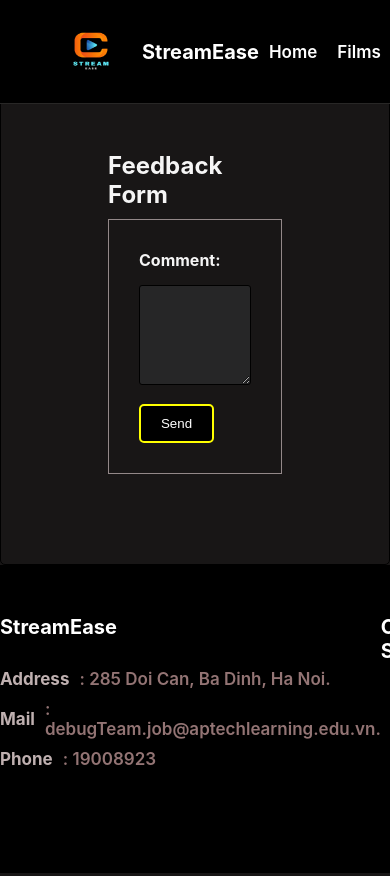
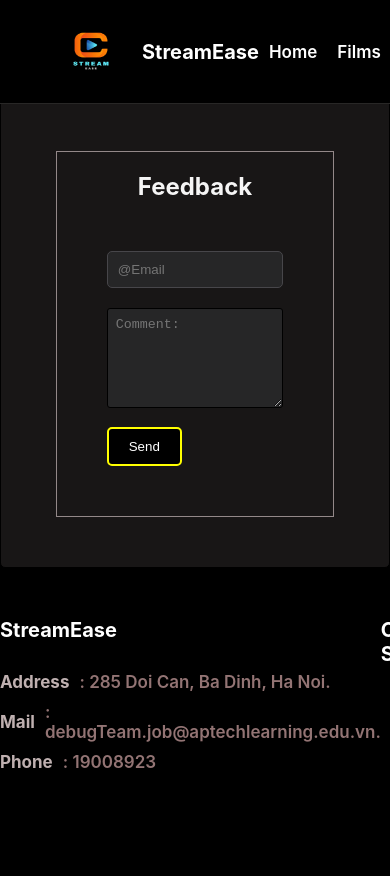
Before and after one commit to buihongson6203/TechWic2023, a React (Create React App) app: page /feedback in a window 390 px wide. Shown: the top 876 px of the page. Built offline with nearby package versions, Linux system fonts and the light colour scheme; the HTML template or start-up script is replaced by a standard one.

Commit message:
add new after at school

```diff
--- a/src/App.js
+++ b/src/App.js
@@ -3,7 +3,7 @@
 import Footer from "./Footer/Footer";
 import Header from "./Header/Header";
 import React from "react";
-import { BrowserRouter, Routes, Route, Link } from "react-router-dom";
+import { BrowserRouter, Routes, Route } from "react-router-dom";
 
 import About from "./About";
 import Films from "./film/Films";
--- a/src/Contact/Contact.css
+++ b/src/Contact/Contact.css
@@ -1,5 +1,5 @@
 body{
-  background-color: #181616;
+  background: #000;
 }
 .contact-us-container {
   padding: 40px;
@@ -7,17 +7,16 @@
   display: flex;
   gap: 20px;
   margin-top:150px;
-    padding-bottom: 150px;
 }
 
 .Contact{
-    border: 1px solid #000;
+  border: 1px solid #938889;
   width: 100%;
   padding: 20px;
 }
-  .input{
+.input input{
 
-    width: 45.3%;
+  width: 45.5%;
 }
 h2 {
   margin-bottom: 10px;
@@ -34,6 +33,7 @@
 p{
   color: #938889;
 }
+input,
 textarea {
   margin: 10px 0;
   padding: 10px;
@@ -63,7 +63,6 @@
   color: #000;
 }
 .Information{
-    border: 1px solid #514f4f;
   padding: 20px;
 }
 p{
@@ -122,3 +121,73 @@
   margin-right: 5px;
   background: yellow;
 }
+
+
+
+
+
+
+@media (max-width:450px){
+ .contact-us-container{
+  flex-direction: column;
+  margin-left: 0;
+  width: 490px;
+ }
+ iframe{
+  width: 410px;
+    height: 200px;
+ }
+ .Container{
+  width: 100%;
+ }
+ .feedback-container h2{
+  text-align: center;
+ }
+ h2{
+  text-align: center;
+ }
+ .input input{
+  width: 100%;
+ }
+ input, textarea{
+  width: 100%;
+ }
+  .Information{
+      width: 333px;
+  }
+}
+
+@media (max-width:768px){
+  .contact-us-container{
+    flex-direction: column;
+  }
+  iframe{
+    width: 100%;
+    height: 300px;
+
+  }
+  .input input{
+      width: 100%;
+  }
+  input, textarea{
+      width: 100%;
+  }
+}
+
+@media (max-width:991px){
+  .input input{
+      width: 100%;
+  }
+  input, textarea{
+      width: 100%;
+  }
+}
+
+@media (max-width:1147px){
+  .input input{
+      width: 100%;
+  }
+  input, textarea{
+      width: 100%;
+  }
+}
--- a/src/Contact/Contact.js
+++ b/src/Contact/Contact.js
@@ -1,9 +1,8 @@
-// ContactUs.js
-
 import React, { useState } from 'react';
 import './Contact.css';
 import { FaMapMarkerAlt,FaPhone} from 'react-icons/fa';
 import { FiMail } from 'react-icons/fi';
+import Swal from 'sweetalert2';
 
 const ContactUs = () => {
   const [name, setName] = useState('');
@@ -14,16 +13,25 @@
     e.preventDefault();
     console.log('Form submitted:', name, email, message);
   };
+  const mapStyle = {
+    border: '0'
+  };
 
+  const handleSendClick = () => {
+    Swal.fire({
+      icon: 'success',
+      title: 'Thanks for sending us contact',
+
+    })
+  };
   return (
     <div className="contact-us-container">
 
       <div className="Contact">
       <h2>Contact Us</h2>
         <form onSubmit={handleSubmit}>
-            <div className="input">
+
                 <input
-                style={{ marginRight: '1.5em' }}
                 type="text"
                 placeholder="Your Name"
                 value={name}
@@ -35,7 +43,7 @@
                 value={name}
                 onChange={(e) => setName(e.target.value)}
                 />
-            </div>
+
             <input
             type="email"
             placeholder="Your Email"
@@ -47,26 +55,19 @@
             value={message}
             onChange={(e) => setMessage(e.target.value)}
             ></textarea>
-            <button type="submit" className="btn">Send</button>
+            <button type="submit" className="btn" onClick={handleSendClick}>Send</button>
         </form>
       </div>
-      <div className="Information">
-        <h2>Information</h2>
-        <div className="Infor">
-            <p><span>Find solutions :</span> to common problems, or get help from a support agent industry's standard .</p>
-            <div className="Address">
-                <div className="AddressCss"><FaMapMarkerAlt /></div>
-                <p><span>Address:</span> 285, Ba Dinh Doi Can</p>
-            </div>
-            <div className="Phone">
-                <div className="PhoneCss"><FaPhone /></div>
-                <p><span>Phone:</span> +84 86 296 319</p>
-            </div>
-            <div className="Email">
-                <div className="EmailCss"><FiMail /></div>
-                <p><span>Email:</span> long200312a1@gmail.com</p>
-            </div>
-        </div>
+      <div className="Map">
+        <iframe
+          src="https://www.google.com/maps/embed?pb=!1m18!1m12!1m3!1d3723.926558556676!2d105.81637567512934!3d21.035624380615364!2m3!1f0!2f0!3f0!3m2!1i1024!2i768!4f13.1!3m3!1m2!1s0x3135ab0d6e603741%3A0x208a848932ac2109!2sAptech%20Computer%20Education!5e0!3m2!1svi!2s!4v1691580587069!5m2!1svi!2s"
+          width="600"
+          height="450"
+          style={mapStyle}
+          allowFullScreen=""
+          loading="lazy"
+          referrerPolicy="no-referrer-when-downgrade"
+        ></iframe>
       </div>
 
     </div>
--- a/src/FeedBack/FeedBack.css
+++ b/src/FeedBack/FeedBack.css
@@ -11,13 +11,16 @@
     padding-top: 150px;
     padding-bottom: 50px;
   }
+  h2{
+    text-align: center;
+  }
   .Container{
     width: 50%;
+    padding: 20px;
+    border: 1px solid #938889;
   }
   .Form{
     padding: 30px;
-    border: 1px solid #938889;
-    margin-bottom: 40px;
   }
   .feedback-container h2 {
     margin-top: 0;
@@ -55,3 +58,36 @@
     background: yellow;
     color: #000;
   }
+
+
+
+
+
+
+
+
+
+
+
+
+
+  @media(max-width:450px){
+    .Container{
+      width: 90%;
+    }
+  }
+  @media(max-width:768px){
+    .Container{
+      width: 90%;
+    }
+  }
+  @media(max-width:991px){
+    .Container{
+      width: 80%;
+    }
+  }
+  @media(max-width:1147px){
+    .Container{
+      width: 80%;
+    }
+  }
--- a/src/FeedBack/FeedBack.js
+++ b/src/FeedBack/FeedBack.js
@@ -1,5 +1,6 @@
 import React, { useState } from 'react';
 import './FeedBack.css';
+import Swal from 'sweetalert2';
 
 const Feedback = () => {
   const [rating, setRating] = useState(0);
@@ -7,6 +8,14 @@
 
   const handleRatingChange = (event) => {
     setRating(event.target.value);
+  };
+
+  const handleSendClick = () => {
+    Swal.fire({
+      icon: 'success',
+      title: 'Thanks for sending us feedback',
+
+    })
   };
 
   const handleCommentChange = (event) => {
@@ -22,15 +31,15 @@
   return (
     <div className="feedback-container">
       <div className="Container">
-        <h2>Feedback Form</h2>
+        <h2>Feedback </h2>
         <div className="Form">
             <form onSubmit={handleSubmit}>
-                 <label>Comment:</label>
+                 <input type="text" placeholder='@Email'/>
                 <div className="Comment">
 
-                <textarea value={comment} onChange={handleCommentChange} />
+                <textarea value={comment} placeholder="Comment: " onChange={handleCommentChange} />
                 </div>
-                <button type="submit" className="btn">Send</button>
+                <button type="submit" className="btn" onClick={handleSendClick}>Send</button>
             </form>
         </div>
       </div>
```
Lines whose indentation alone changed are shown as unchanged.
